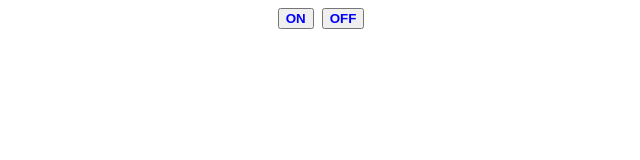
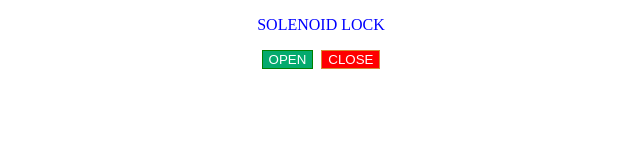
Before and after one commit to Eugenegitonga11/Pico-W-controlling-led-wirelessly-using-website, a plain HTML site: page index.html in a window 1280 px wide. Shown: the whole page, without its empty margins (319-959 px from the left). Drawn offline with Linux system fonts and the light colour scheme.

Commit message:
Update index.html

```diff
--- a/index.html
+++ b/index.html
@@ -9,15 +9,29 @@
         html {
             text-align: center;
         }
-        button {
-            font-weight: bold;
+        #yun {
+            background-color: #04AA6D; /* Green background */
+            border: 1px solid green; /* Green border */
+            color: white; /* White text */
+            cursor: pointer; /* Pointer/hand icon */
+        }
+        #yan {
+            background-color: red; /* Green background */
+            border: 1px solid rgb(216, 140, 54); /* Green border */
+            color: white; /* White text */
+            cursor: pointer; /* Pointer/hand icon */
+        }
+        p {
             color: blue;
+
         }
+
     </Style>
 
 </head>
 <body>
-    <a href=\"?led=on\"><button>ON</button></a>&nbsp;
-        <a href=\"?led=off\"><button>OFF</button></a>
+    <p> SOLENOID LOCK</p>
+    <a href=\"?led=on\"><button id="yun">OPEN</button></a>&nbsp;
+        <a href=\"?led=off\"><button id="yan">CLOSE</button></a>
 </body>
 </html>
```
